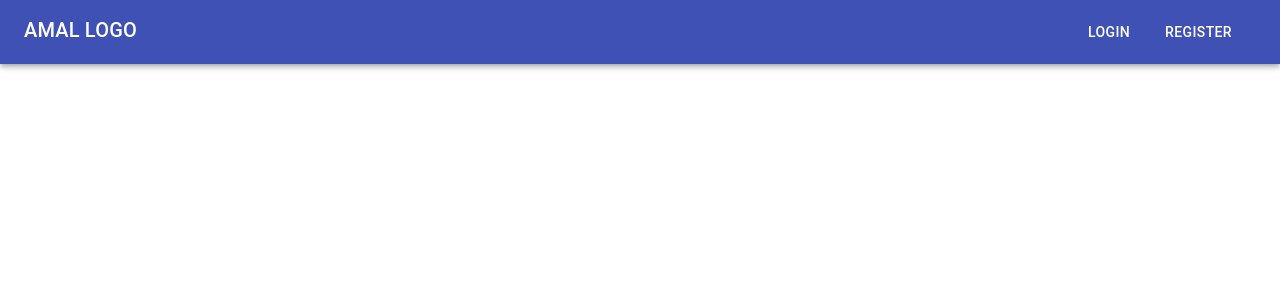
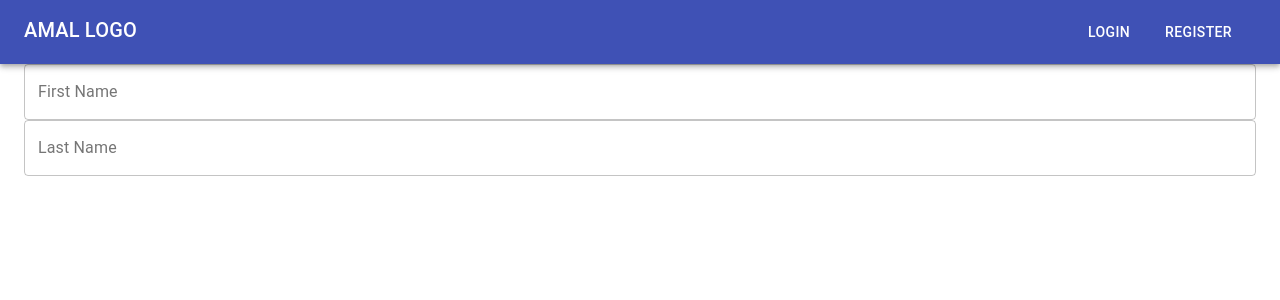
Before and after one commit to xx3u/amal_frontend, a React (Create React App) app: page /students/create-form in a window 1280 px wide. Shown: the top 300 px of the page. Built offline with nearby package versions, Linux system fonts and the light colour scheme.

Commit message:
Добавлен рутер на students/create-form

```diff
--- a/src/App.js
+++ b/src/App.js
@@ -3,6 +3,7 @@ import { Route, Switch } from "react-router";
 import "./App.css";
 import LessonsContainer from "./containers/Lessons/LessonsContainer";
 import MainContainer from "./containers/Main/MainContainer";
+import StudentForm from './containers/Forms/StudentForm';
 
 function App() {
   return (
@@ -11,6 +12,7 @@ function App() {
         <Switch>
           <Route path="/" exact component={MainContainer} />
           <Route path="/lessons" exact component={LessonsContainer} />
+          <Route path="/students/create-form" exact component={StudentForm} />
         </Switch>
       </Layout>
     </div>
--- a/src/containers/Forms/StudentForm.js
+++ b/src/containers/Forms/StudentForm.js
@@ -35,5 +35,3 @@ const StudentForm = () => {
 };
 
 export default StudentForm;
-
-export default StudentForm;
```
